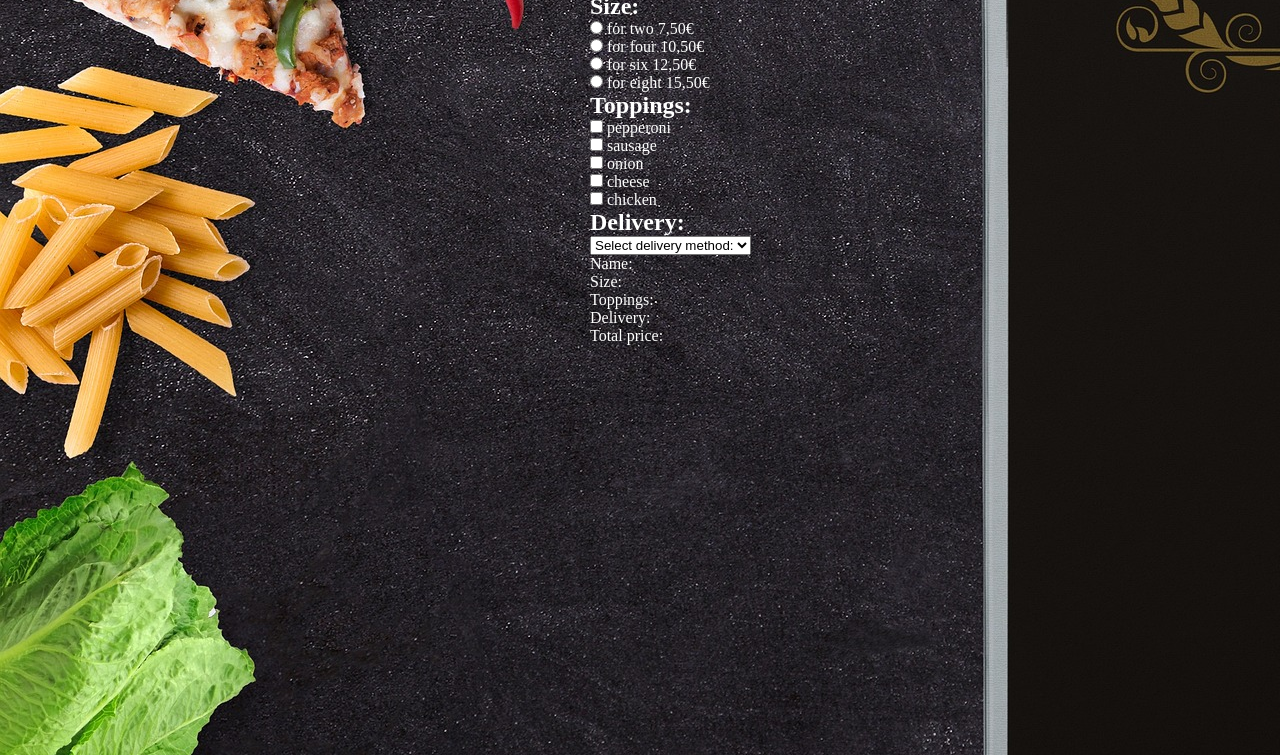
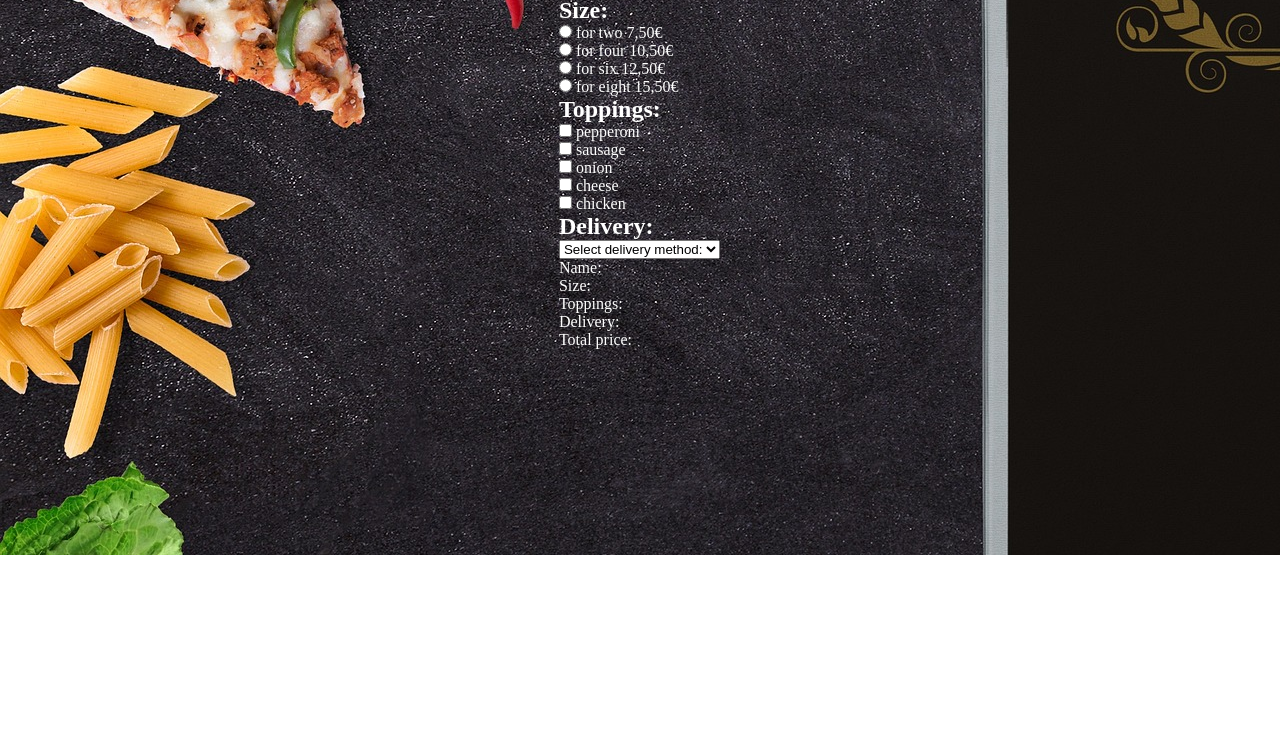
Before and after one commit to janibehm/Pizza-Order, a plain HTML site: page index.html in a window 1280 px wide. Shown: the part 245-1000 px from the top of the page. After the commit the page ends 800 px from the top, so only its background shows below. Drawn offline with Linux system fonts and the light colour scheme.

Commit message:
adding percentages to body

```diff
--- a/style.css
+++ b/style.css
@@ -2,14 +2,14 @@
     margin:0;
 }
 
-body{
+body {
     background: url('pizza-menu.jpg');
     display: flex;
     flex-direction: row;
     justify-content: center;
-    width: 62.5rem;
-    height: 62.5rem;
-    padding-left: 18.75rem;
+    width: 80%;
+    height: 80%;
+    padding-left: 20%;
 }
 
 form {
```
